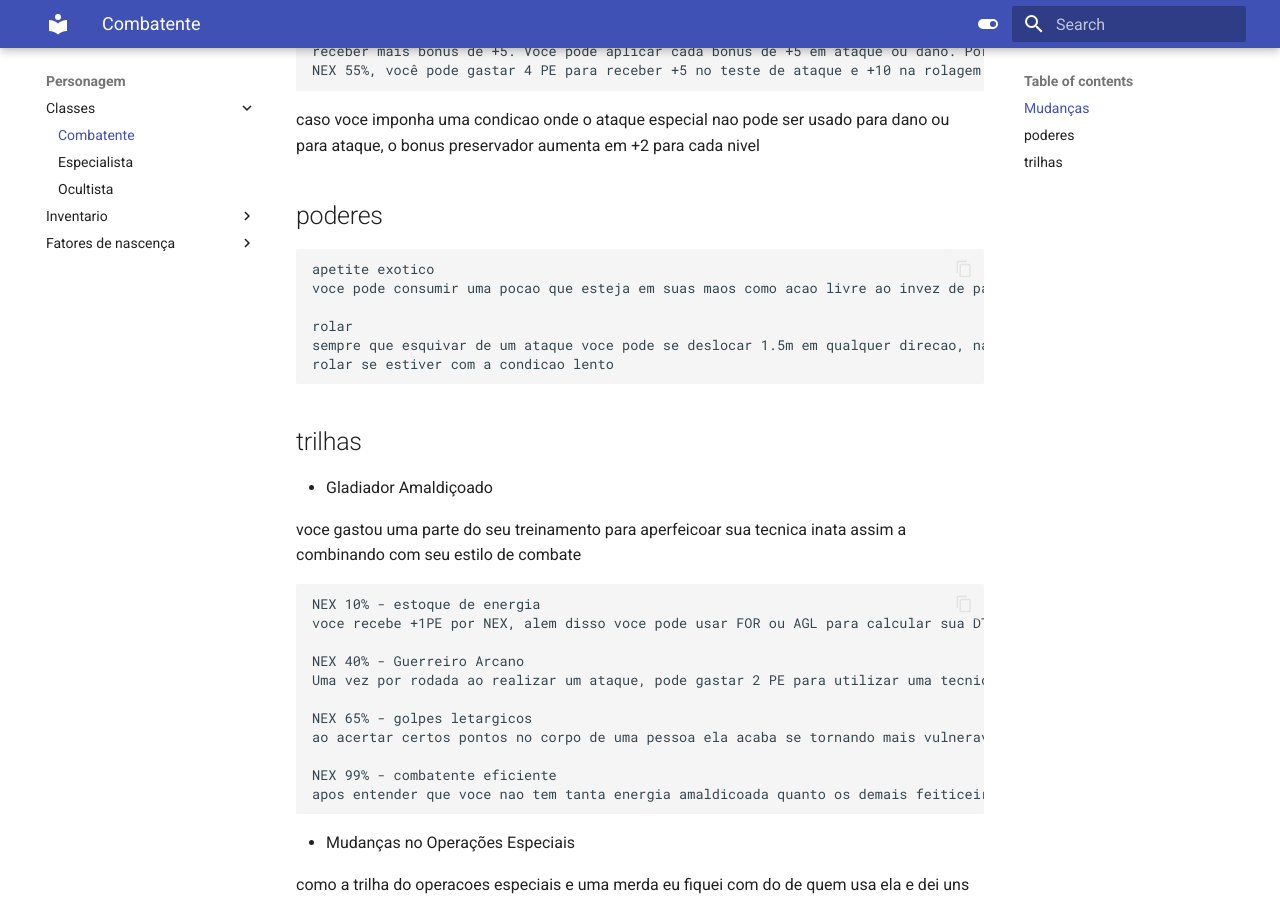
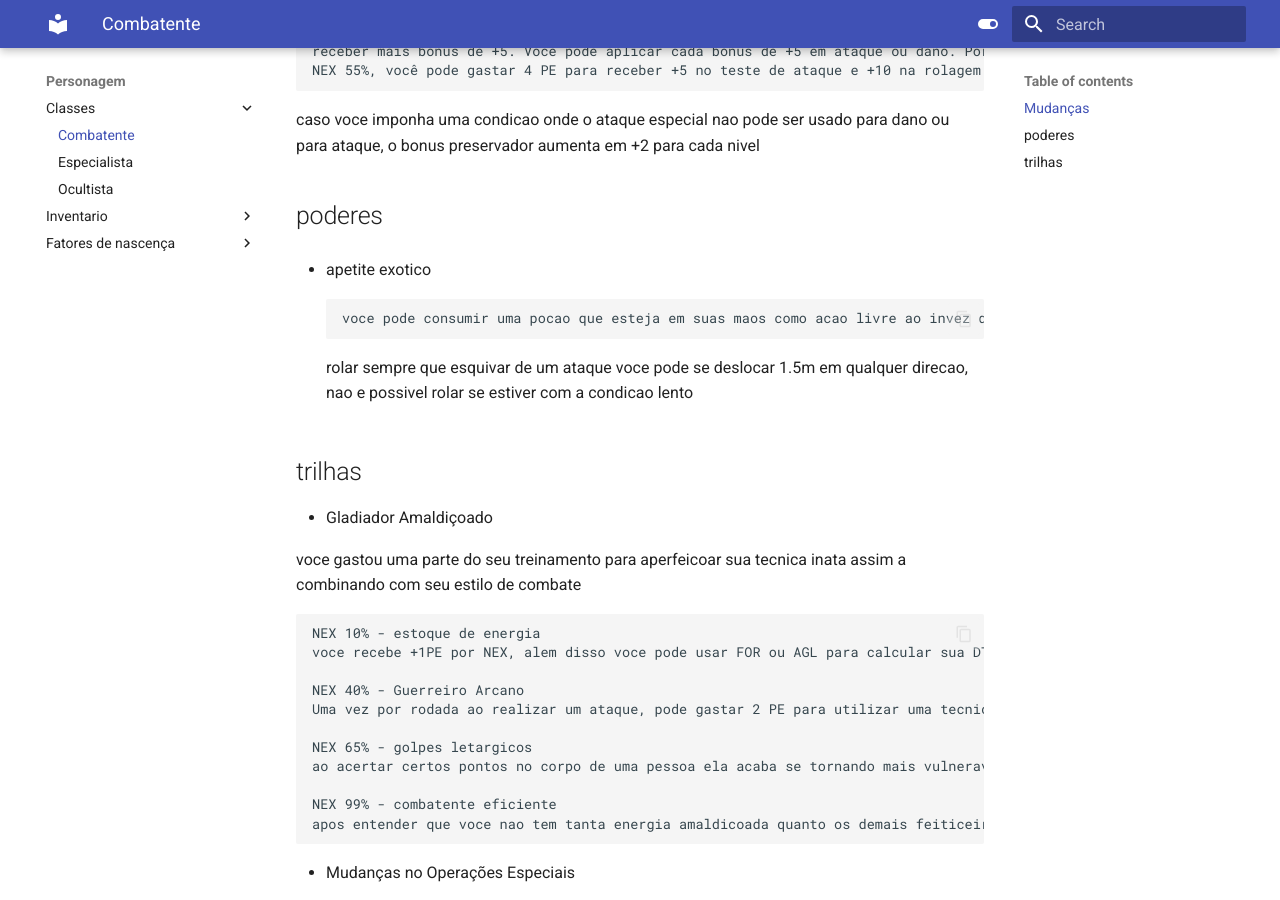
Before and after one commit to nerdolagens/SK-RPG-docs, an MkDocs documentation site: the page built from docs/character/classes/combatente.md, in a window 1280 px wide and 900 px high, scrolled down 376 px. Built offline with MkDocs 1.6.1 and Material for MkDocs 9.7.7, drawn with Linux system fonts in a browser that asks for light colours.

Commit message:
general changes

```diff
--- a/docs/character/classes/combatente.md
+++ b/docs/character/classes/combatente.md
@@ -11,8 +11,9 @@ caso voce imponha uma condicao onde o ataque especial nao pode ser usado para da
 
 ## poderes
 
-    apetite exotico
-    voce pode consumir uma pocao que esteja em suas maos como acao livre ao invez de padrao
+- apetite exotico
+
+        voce pode consumir uma pocao que esteja em suas maos como acao livre ao invez de padrao
 
     rolar
     sempre que esquivar de um ataque voce pode se deslocar 1.5m em qualquer direcao, nao e possivel
```
